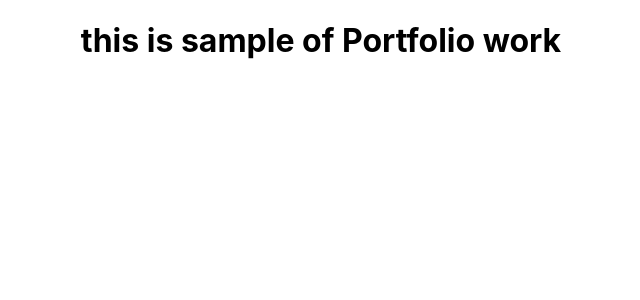
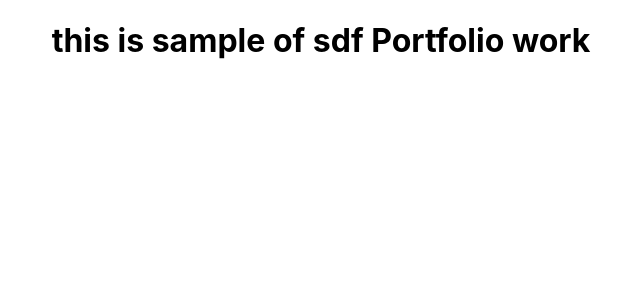
Before and after one commit to Ikram-Akbar/Simple-React-Router-Practice, a React (Create React App) app: page /portfolio in a window 1280 px wide. Shown: the top 300 px of the page, without its empty margins (319-959 px from the left). Built offline with nearby package versions, Linux system fonts and the light colour scheme.

Commit message:
this is commit

```diff
--- a/src/pages/Portfolio/Portfolio.js
+++ b/src/pages/Portfolio/Portfolio.js
@@ -3,7 +3,7 @@ import React from 'react';
 const Portfolio = () => {
     return (
         <div>
-            <h1>this is sample of Portfolio work</h1>
+            <h1>this is sample of sdf Portfolio work</h1>
         </div>
     );
 };
```
